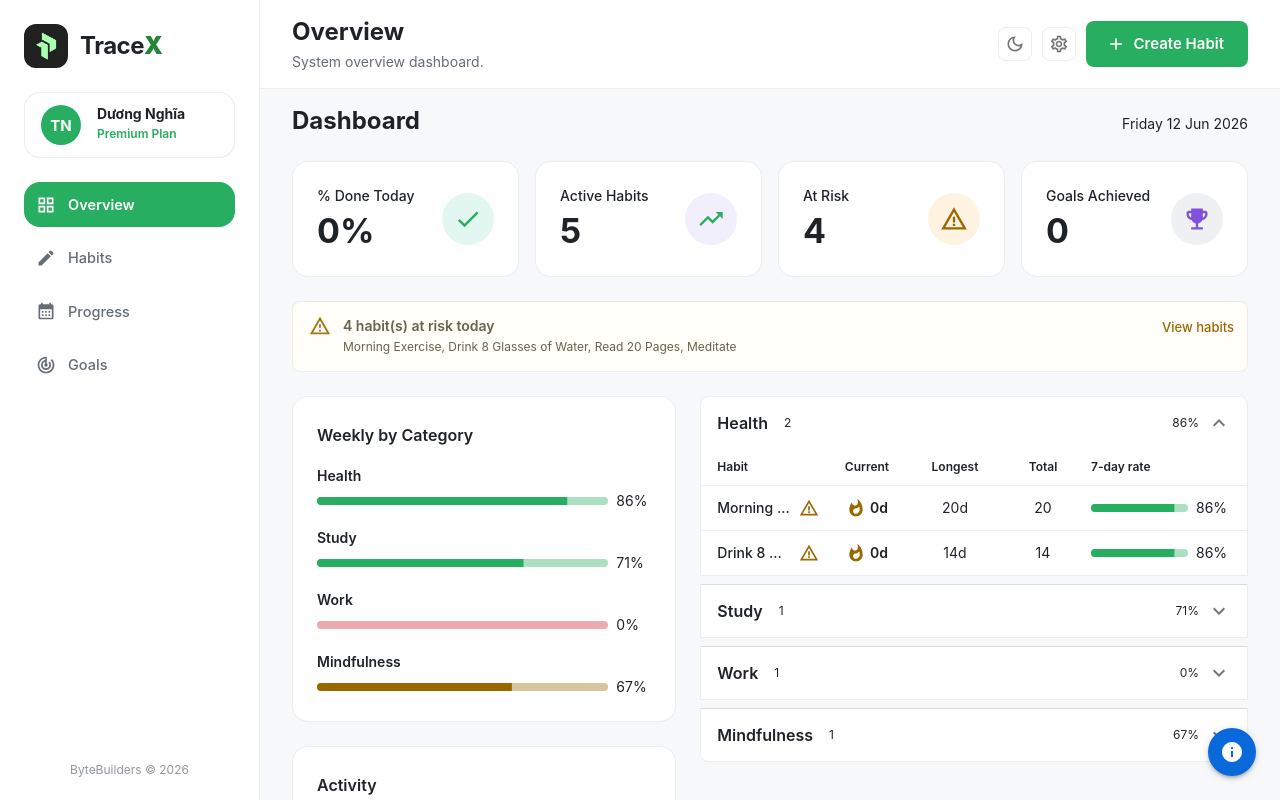
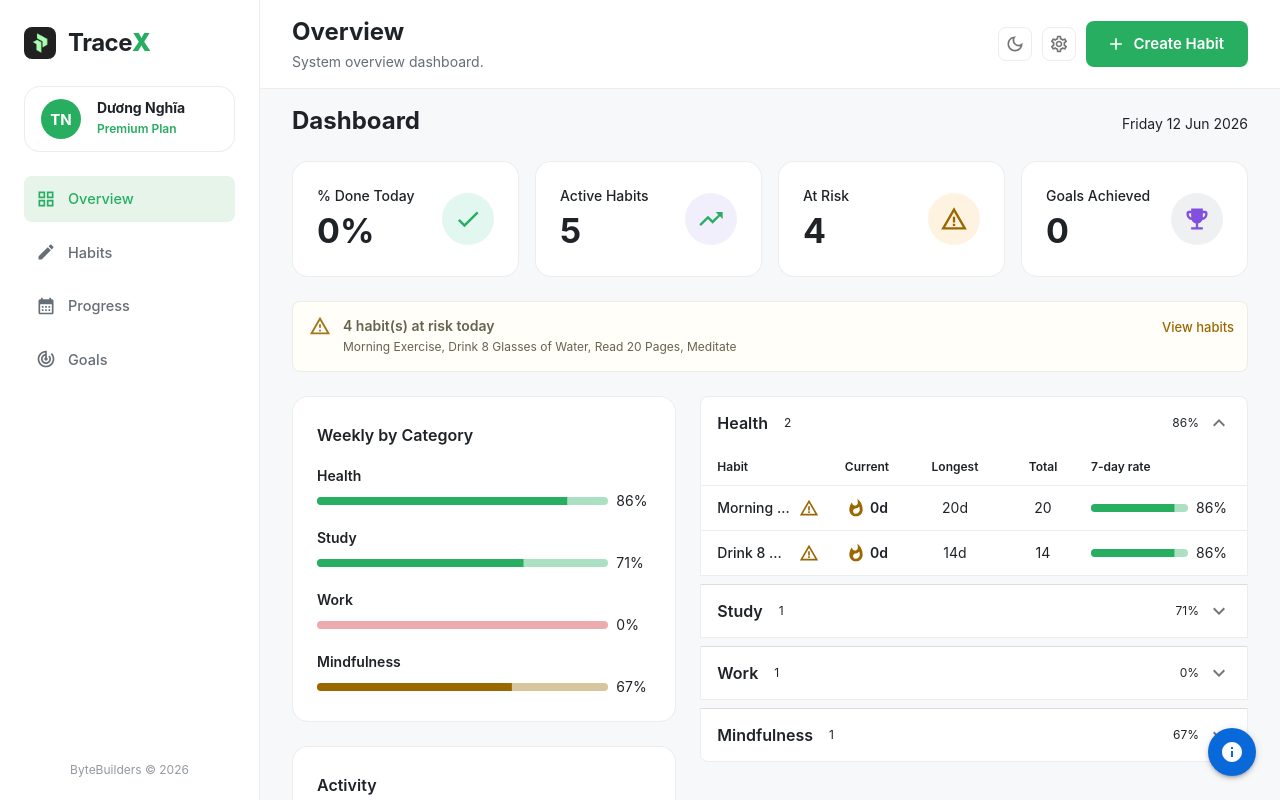
Before and after one commit to NghiaDPTWorkk/habit-hub, a React (Vite) app in the folder fe/: page / in a window 1280 px wide. Built offline with nearby package versions, Linux system fonts and the light colour scheme.

Commit message:
fix(sidebar): HH-95 - align logo with menu items and resize logo box #95

```diff
--- a/fe/src/components/layouts/Sidebar.tsx
+++ b/fe/src/components/layouts/Sidebar.tsx
@@ -86,12 +86,10 @@ export const Sidebar: React.FC<SidebarProps> = ({ pathname, onCloseMobile, curre
             display: 'flex',
             alignItems: 'center',
             justifyContent: 'center',
-            height: 44,
-            width: 44,
-            borderRadius: 1.5,
+            height: 32,
+            width: 32,
+            borderRadius: 1,
             bgcolor: 'grey.900',
-            border: '1px solid',
-            borderColor: 'divider',
             p: 0.5,
           }}
         >
@@ -116,9 +114,9 @@ export const Sidebar: React.FC<SidebarProps> = ({ pathname, onCloseMobile, curre
           {BRAND_FIRST}
           <Box
             component="span"
-            style={{ color: '#238636' }}
             sx={{
               fontWeight: 900,
+              color: 'primary.main',
             }}
           >
             {BRAND_SECOND}
@@ -204,24 +202,24 @@ export const Sidebar: React.FC<SidebarProps> = ({ pathname, onCloseMobile, curre
               justifyContent: 'flex-start',
               px: 2,
               py: 1.25,
-              borderRadius: 2,
-              fontWeight: item.active ? 600 : 500,
+              borderRadius: 1,
+              fontWeight: 500,
               fontSize: pxToRem(14.5),
-              color: item.active ? 'primary.contrastText' : 'text.secondary',
-              bgcolor: item.active ? 'primary.main' : 'transparent',
+              color: item.active ? 'primary.main' : 'text.secondary',
+              bgcolor: item.active ? 'primary.light' : 'transparent',
               '&:hover': {
-                bgcolor: item.active ? 'primary.dark' : 'action.hover',
-                color: item.active ? 'primary.contrastText' : 'text.primary',
+                bgcolor: item.active ? 'primary.light' : 'action.hover',
+                color: item.active ? 'primary.main' : 'text.primary',
                 '& .MuiButton-startIcon': {
-                  color: item.active ? 'primary.contrastText' : 'text.primary',
+                  color: item.active ? 'primary.main' : 'text.primary',
                 },
               },
               '& .MuiButton-startIcon': {
-                color: item.active ? 'primary.contrastText' : 'text.secondary',
+                color: item.active ? 'primary.main' : 'text.secondary',
                 mr: 1.5,
-                transition: 'color 0.2s ease-in-out',
+                transition: 'color 0.2s cubic-bezier(0.4, 0, 0.2, 1)',
               },
-              transition: 'all 0.2s ease-in-out',
+              transition: 'all 0.2s cubic-bezier(0.4, 0, 0.2, 1)',
             }}
           >
             {item.label}
@@ -253,3 +251,5 @@ export const Sidebar: React.FC<SidebarProps> = ({ pathname, onCloseMobile, curre
     </Box>
   )
 }
+
+export default Sidebar
```
